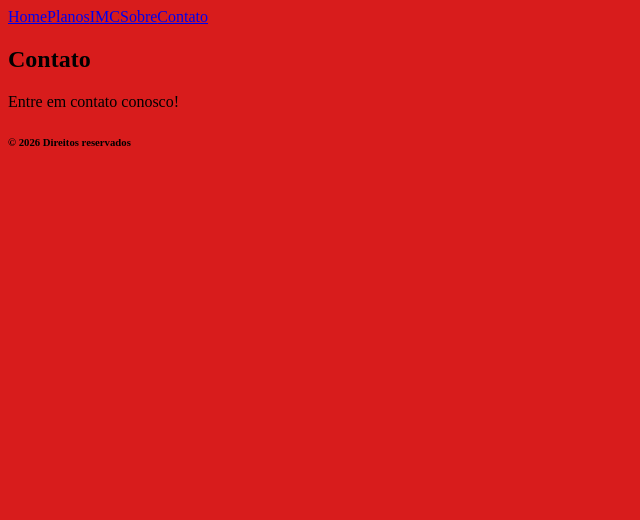
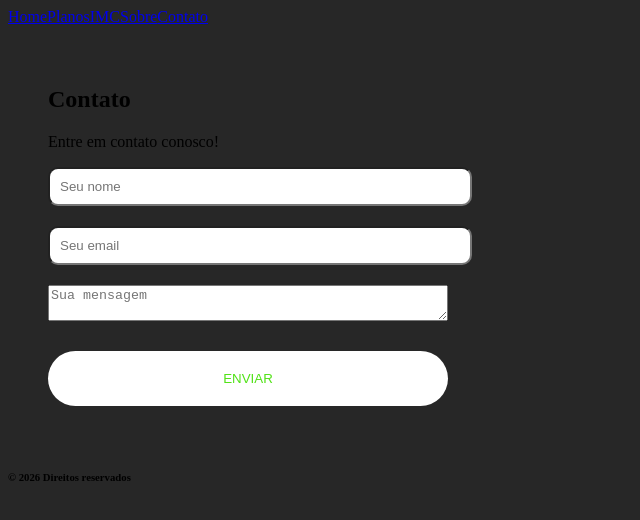
Before and after one commit to CP4-WebDev/Academia_Inteligente, a React (Vite) app: page /contato in a window 1280 px wide. Shown: the top 520 px of the page, without its empty margins (0-640 px from the left). Built offline with nearby package versions, Linux system fonts and the light colour scheme.

Commit message:
feat:Criando e configurando página Contato

```diff
--- a/src/css/global.css
+++ b/src/css/global.css
@@ -3,7 +3,7 @@
     --fontColor:#51e217;
     --fontColor1:#ffffff;
     --bgColor1:#424244;
-    --bgColor2:#d81c1c;
+    --bgColor2:#050505dc;
 }
 body{
     background: var(--bgColor2)
--- a/src/routes/Contato.jsx
+++ b/src/routes/Contato.jsx
@@ -1,10 +1,58 @@
+import { useState } from "react";
+
 const Contato = () => {
+  const [form, setForm] = useState({
+    nome: "",
+    email: "",
+    mensagem: ""
+  });
+
+  const handleChange = (e) => {
+    setForm({
+      ...form,
+      [e.target.name]: e.target.value
+    });
+  };
+
+  const handleSubmit = (e) => {
+    e.preventDefault();
+    alert("Mensagem enviada com sucesso!");
+    console.log(form);
+  };
+
   return (
-    <div>
+    <div style={{ padding: "40px" }}>
       <h2>Contato</h2>
       <p>Entre em contato conosco!</p>
+
+      <form onSubmit={handleSubmit} style={{ display: "flex", flexDirection: "column", gap: "10px", maxWidth: "400px" }}>
+        <input
+          type="text"
+          name="nome"
+          placeholder="Seu nome"
+          value={form.nome}
+          onChange={handleChange}
+        />
+
+        <input
+          type="email"
+          name="email"
+          placeholder="Seu email"
+          value={form.email}
+          onChange={handleChange}
+        />
+
+        <textarea
+          name="mensagem"
+          placeholder="Sua mensagem"
+          value={form.mensagem}
+          onChange={handleChange}
+        />
+
+        <button type="submit">Enviar</button>
+      </form>
     </div>
-  )
-}
+  );
+};
 
-export default Contato
+export default Contato;
```
